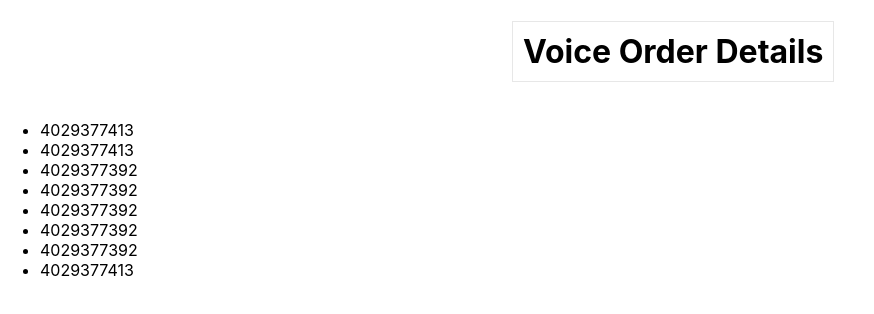
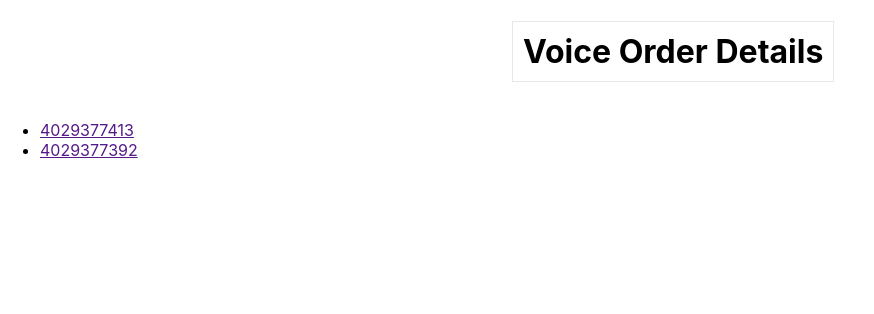
Before and after one commit to manojkarnati50/my-app, a React (Create React App) app: page / in a window 1280 px wide. Shown: the top 314 px of the page, without its empty margins (0-874 px from the left). Built offline with nearby package versions, Linux system fonts and the light colour scheme.

Commit message:
modfied getTNList based on realtime request

```diff
--- a/src/App.js
+++ b/src/App.js
@@ -15,11 +15,14 @@ class App extends Component {
     const telephonesList = doc.getElementsByTagName("TelephoneNumberId");
     let tns = [];
     for (let i = 0; i < telephonesList.length; i++) {
-      tns.push(telephonesList[i].firstChild.nodeValue);
+      if (!tns.includes(telephonesList[i].firstChild.nodeValue))
+        tns.push(telephonesList[i].firstChild.nodeValue);
     }
 
     return tns;
   }
+
+  getVoiceRootTN() {}
 
   render() {
     return (
@@ -28,7 +31,9 @@ class App extends Component {
         <div>
           <ul>
             {this.getTNList().map((item) => (
-              <li>{item}</li>
+              <li>
+                <a href="">{item}</a>
+              </li>
             ))}
           </ul>
         </div>
```
